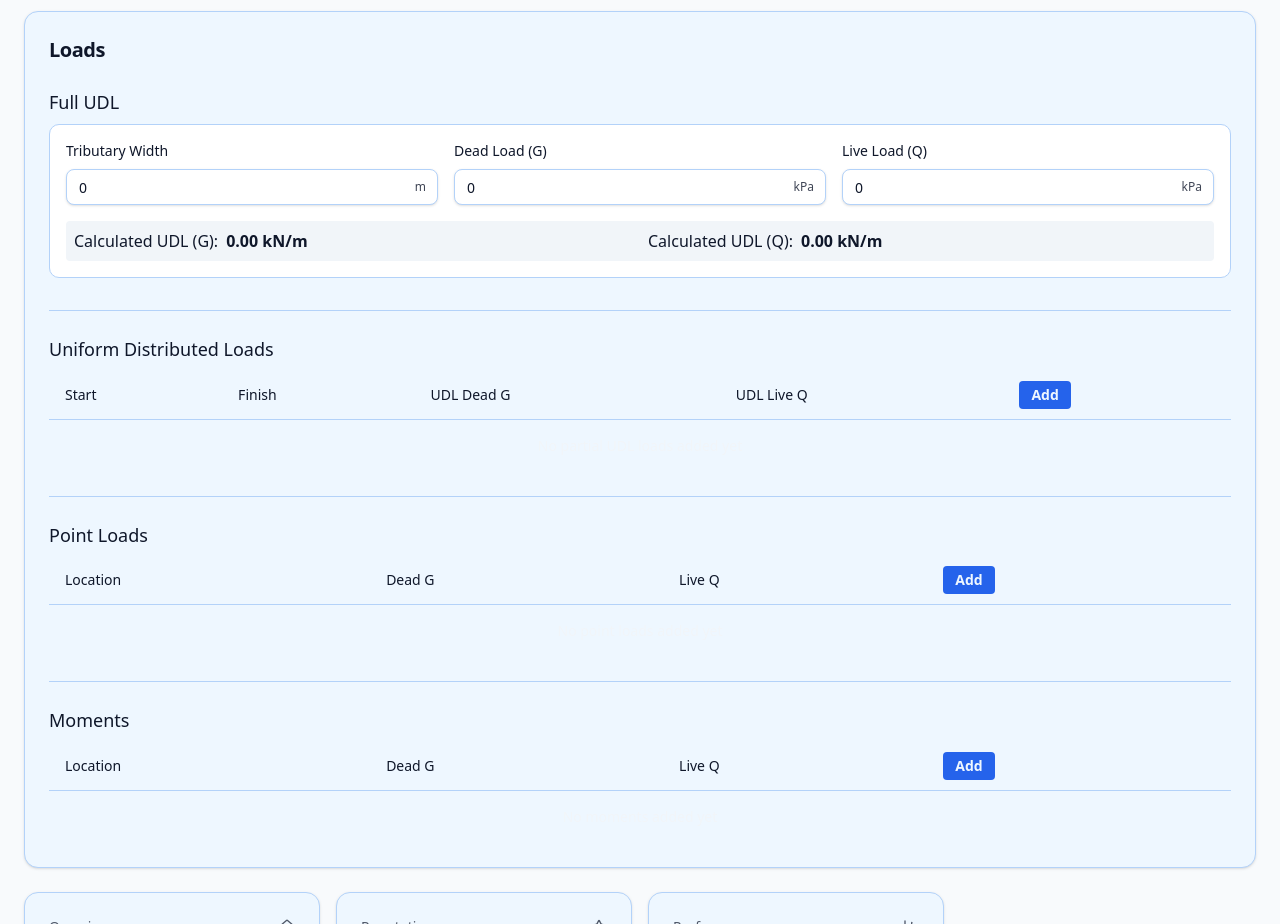
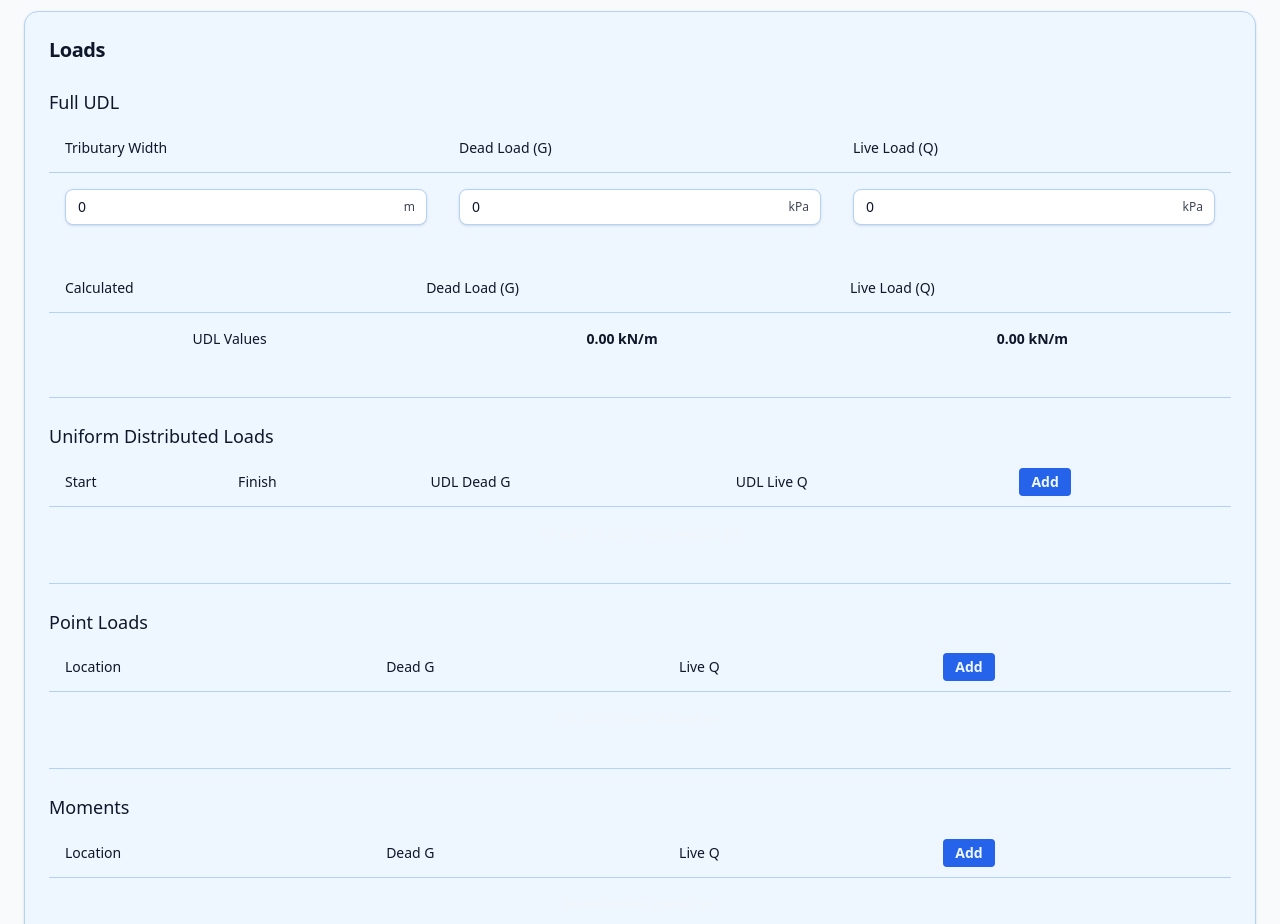
Before and after one commit to dhadley70/BeamDesignTS, a React (Vite) app: page / in a window 1280 px wide. Shown: the part 980-1904 px from the top of the page. Built offline with nearby package versions, Linux system fonts and the light colour scheme.

Commit message:
Reformatted Full UDL section to use table format matching other sections

```diff
--- a/src/components/loadsInput.tsx
+++ b/src/components/loadsInput.tsx
@@ -327,10 +327,17 @@ export const LoadsInputCard: React.FC<LoadsInputProps> = ({ loads, setLoads, spa
         <div className="space-y-4">
           {/* FULL UDL Section */}
           <h3 className="text-lg font-medium mb-2">Full UDL</h3>
-          <div className="bg-[var(--background)] p-4 rounded-lg border border-[var(--border)]">
-            <div className="grid grid-cols-1 md:grid-cols-3 gap-4 mb-4">
-              <div>
-                <label className="text-sm font-medium block mb-2 text-[var(--text)]">Tributary Width</label>
+          <Table>
+            <TableHeader>
+              <TableRow>
+                <TableHead className="text-[var(--text)]">Tributary Width</TableHead>
+                <TableHead className="text-[var(--text)]">Dead Load (G)</TableHead>
+                <TableHead className="text-[var(--text)]">Live Load (Q)</TableHead>
+              </TableRow>
+            </TableHeader>
+            <TableBody>
+              <TableRow className="border-0">
+                <TableCell>
                   <InputWithUnit
                     value={fullUDL.tributaryWidth.toString()}
                     onChange={(e) => handleEditFullUDL('tributaryWidth', e)}
@@ -338,9 +345,8 @@ export const LoadsInputCard: React.FC<LoadsInputProps> = ({ loads, setLoads, spa
                     unit="m"
                     className="w-full"
                   />
-              </div>
-              <div>
-                <label className="text-sm font-medium block mb-2 text-[var(--text)]">Dead Load (G)</label>
+                </TableCell>
+                <TableCell>
                   <InputWithUnit
                     value={fullUDL.deadGkPa.toString()}
                     onChange={(e) => handleEditFullUDL('deadGkPa', e)}
@@ -348,9 +354,8 @@ export const LoadsInputCard: React.FC<LoadsInputProps> = ({ loads, setLoads, spa
                     unit="kPa"
                     className="w-full"
                   />
-              </div>
-              <div>
-                <label className="text-sm font-medium block mb-2 text-[var(--text)]">Live Load (Q)</label>
+                </TableCell>
+                <TableCell>
                   <InputWithUnit
                     value={fullUDL.liveQkPa.toString()}
                     onChange={(e) => handleEditFullUDL('liveQkPa', e)}
@@ -358,22 +363,40 @@ export const LoadsInputCard: React.FC<LoadsInputProps> = ({ loads, setLoads, spa
                     unit="kPa"
                     className="w-full"
                   />
+                </TableCell>
+              </TableRow>
+            </TableBody>
+          </Table>
+
+          <Table className="mt-2 mb-4">
+            <TableHeader>
+              <TableRow>
+                <TableHead className="text-[var(--text)]">Calculated</TableHead>
+                <TableHead className="text-[var(--text)]">Dead Load (G)</TableHead>
+                <TableHead className="text-[var(--text)]">Live Load (Q)</TableHead>
+              </TableRow>
+            </TableHeader>
+            <TableBody>
+              <TableRow className="border-0">
+                <TableCell>
+                  <div className="text-center text-[var(--text)]">UDL Values</div>
+                </TableCell>
+                <TableCell>
+                  <div className="text-center font-bold text-[var(--text)]">
+                    {(fullUDL.tributaryWidth * fullUDL.deadGkPa).toFixed(2)} kN/m
                   </div>
+                </TableCell>
+                <TableCell>
+                  <div className="text-center font-bold text-[var(--text)]">
+                    {(fullUDL.tributaryWidth * fullUDL.liveQkPa).toFixed(2)} kN/m
                   </div>
-            <div className="grid grid-cols-1 md:grid-cols-2 gap-4 p-2 bg-[var(--muted)] rounded">
-              <div className="flex items-center">
-                <span className="font-medium mr-2 text-[var(--text)]">Calculated UDL (G):</span>
-                <span className="text-[var(--text)] font-bold">{(fullUDL.tributaryWidth * fullUDL.deadGkPa).toFixed(2)} kN/m</span>
-              </div>
-              <div className="flex items-center">
-                <span className="font-medium mr-2 text-[var(--text)]">Calculated UDL (Q):</span>
-                <span className="text-[var(--text)] font-bold">{(fullUDL.tributaryWidth * fullUDL.liveQkPa).toFixed(2)} kN/m</span>
-              </div>
-            </div>
-          </div>
+                </TableCell>
+              </TableRow>
+            </TableBody>
+          </Table>
 
           {/* Divider */}
-          <div className="border-t border-[color:var(--border)] mt-8 mb-6"></div>
+          <div className="border-t border-[color:var(--border)] mt-4 mb-6"></div>
 
           {/* UDL Table */}
           <h3 className="text-lg font-medium mb-2">Uniform Distributed Loads</h3>
```
Lines whose indentation alone changed are shown as unchanged.
